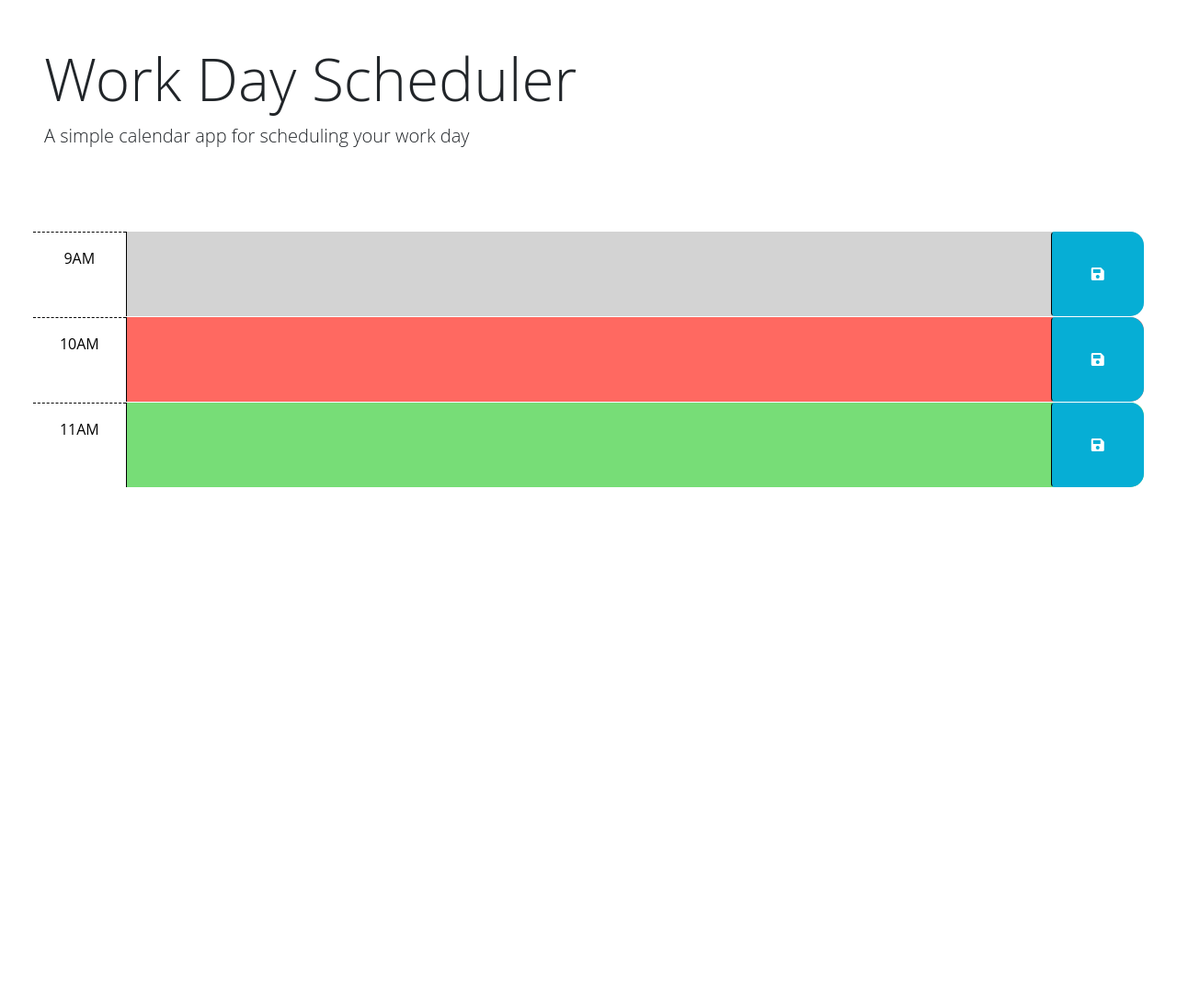
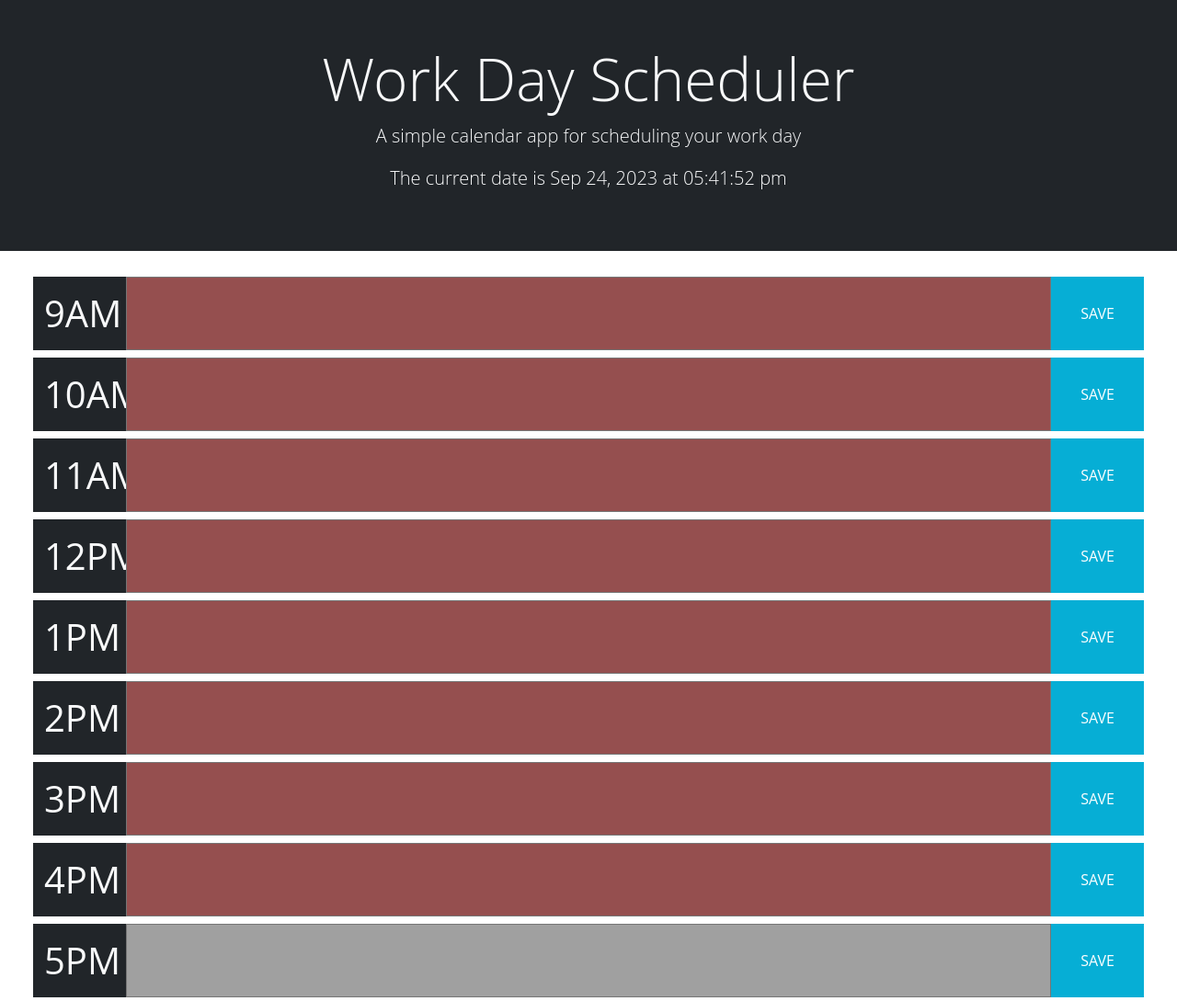
Before and after one commit to andrewross4224/day-organizer, a plain HTML site: page index.html in a window 1280 px wide. Shown: the whole page at 92% size. Before the commit the page ends 800 px from the top, so only its background shows below. Drawn offline with nearby package versions, Linux system fonts and the light colour scheme.

Commit message:
Updated HTML structure for hours, added color coding for hours based on current time, added clock in header for date and time

```diff
--- a/Assets/css/style.css
+++ b/Assets/css/style.css
@@ -1,59 +1,47 @@
+:root {
+  -webkit-border-radius: 0;
+  border-radius: 0;
+  -webkit-box-shadow: none;
+  box-shadow: none;
+}
+
 body {
   font-family: 'Open Sans', sans-serif;
   font-size: 16px;
-}
-
-textarea {
-  background: transparent;
-  border: none;
-  resize: none;
-  color: #000000;
-  border-left: 1px solid black;
-  padding: 10px;
 }
 
 .description {
   white-space: pre-wrap;
 }
 
-.time-block {
-  border-radius: 15px;
-}
-
-.row {
-  border-top: 1px solid white;
-}
-
-.hour {
-  background-color: #ffffff;
-  color: #000000;
-  border-top: 1px dashed #000000;
-}
-
-.past {
-  background-color: #d3d3d3;
-  color: white;
-}
-
-.present {
-  background-color: #ff6961;
-  color: white;
-}
-
-.future {
-  background-color: #77dd77;
-  color: white;
-}
-
 .saveBtn {
-  border-left: 1px solid black;
-  border-top-right-radius: 15px;
-  border-bottom-right-radius: 15px;
   background-color: #06aed5;
   color: white;
+  border-radius: 0px;
 }
 
 .saveBtn i:hover {
   font-size: 20px;
   transition: all 0.3s ease-in-out;
 }
+
+textarea {
+  resize: none;
+  border-radius: 0px;
+}
+
+textarea {
+  border-radius: 0px;
+}
+
+.past {
+  background-color: rgb(149, 79, 79);
+}
+
+.future {
+  background-color: rgb(67, 134, 67);
+}
+
+.present {
+  background-color: rgb(160, 160, 160);
+}
--- a/Assets/js/script.js
+++ b/Assets/js/script.js
@@ -2,18 +2,46 @@
 // the code isn't run until the browser has finished rendering all the elements
 // in the html.
 $(function () {
-  // TODO: Add a listener for click events on the save button. This code should
-  // use the id in the containing time-block as a key to save the user input in
-  // local storage. HINT: What does `this` reference in the click listener
-  // function? How can DOM traversal be used to get the "hour-x" id of the
-  // time-block containing the button that was clicked? How might the id be
-  // useful when saving the description in local storage?
-  //
+  // Saves block data into local storage on button click
+  $(".block").on('click', save);
+  var clicked;
+  var text;
+  function save(event) {
+    if (event.target.tagName.toLowerCase() === 'button') {
+      clicked = $(event.target.parentElement);
+      text = clicked.children('textarea').val();
+      localStorage.setItem(event.target.parentElement.id, text);
+    }
+  }
+  // Code for the clock at the top of the page
+  setInterval(updateTime, 1000)
+  function updateTime() {
+    var date = dayjs().format("[The current date is] MMM DD, YYYY [at] hh:mm:ss a")
+    var currentDate = $("#date")
+    currentDate.text(date)
+  };
   // TODO: Add code to apply the past, present, or future class to each time
   // block by comparing the id to the current hour. HINTS: How can the id
   // attribute of each time-block be used to conditionally add or remove the
   // past, present, and future classes? How can Day.js be used to get the
   // current hour in 24-hour time?
+  setInterval(updateColor, 300000)
+  function updateColor() {
+    var container = $(".container-fluid");
+    var hour = dayjs().format('H')
+
+    container.children().each(function (i) {
+      var test = container.children().eq(i).attr('id');
+      if (hour === test) {
+        container.children().eq(i).children('textarea').addClass('present');
+      } else if (hour > test) {
+        container.children().eq(i).children('textarea').addClass('past');
+      } else {
+        container.children().eq(i).children('textarea').addClass('future');
+      }
+    })
+  }
+  updateColor();
   //
   // TODO: Add code to get any user input that was saved in localStorage and set
   // the values of the corresponding textarea elements. HINT: How can the id
--- a/index.html
+++ b/index.html
@@ -25,10 +25,10 @@
   </head>
 
   <body>
-    <header class="p-5 mb-4">
+    <header class="p-5 mb-4 bg-dark text-light text-center">
       <h1 class="display-3">Work Day Scheduler</h1>
       <p class="lead">A simple calendar app for scheduling your work day</p>
-      <p id="currentDay" class="lead"></p>
+      <p id="date" class="lead"></p>
     </header>
     <div class="container-fluid px-5">
       <!-- Use class for "past", "present", and "future" to apply styles to the
@@ -42,38 +42,62 @@
         -->
 
       <!-- Example of a past time block. The "past" class adds a gray background color. -->
-      <div id="hour-9" class="row time-block past">
-        <div class="col-2 col-md-1 hour text-center py-3">9AM</div>
-        <textarea class="col-8 col-md-10 description" rows="3"> </textarea>
-        <button class="btn saveBtn col-2 col-md-1" aria-label="save">
-          <i class="fas fa-save" aria-hidden="true"></i>
-        </button>
+      <div id="09" class="row block py-1">
+        <H1 class="col-2 col-md-1 text-center text-light bg-dark py-3 m-0">9AM</H1>
+        <textarea class="col-8 col-md-10"></textarea>
+        <button class="btn saveBtn col-2 col-md-1">SAVE</button>
       </div>
 
-      <!-- Example of a present time block. The "present" class adds a red background color. -->
-      <div id="hour-10" class="row time-block present">
-        <div class="col-2 col-md-1 hour text-center py-3">10AM</div>
-        <textarea class="col-8 col-md-10 description" rows="3"> </textarea>
-        <button class="btn saveBtn col-2 col-md-1" aria-label="save">
-          <i class="fas fa-save" aria-hidden="true"></i>
-        </button>
+      <div id="10" class="row block py-1">
+        <H1 class="col-2 col-md-1 text-center text-light bg-dark py-3 m-0">10AM</H1>
+        <textarea class="col-8 col-md-10"></textarea>
+        <button class="btn saveBtn col-2 col-md-1">SAVE</button>
       </div>
 
-      <!-- Example of a future time block. The "future" class adds a green background color. -->
-      <div id="hour-11" class="row time-block future">
-        <div class="col-2 col-md-1 hour text-center py-3">11AM</div>
-        <textarea class="col-8 col-md-10 description" rows="3"> </textarea>
-        <button class="btn saveBtn col-2 col-md-1" aria-label="save">
-          <i class="fas fa-save" aria-hidden="true"></i>
-        </button>
+      <div id="11" class="row block py-1">
+        <H1 class="col-2 col-md-1 text-center text-light bg-dark py-3 m-0">11AM</H1>
+        <textarea class="col-8 col-md-10"></textarea>
+        <button class="btn saveBtn col-2 col-md-1">SAVE</button>
+      </div>
+
+      <div id="12" class="row block py-1">
+        <H1 class="col-2 col-md-1 text-center text-light bg-dark py-3 m-0">12PM</H1>
+        <textarea class="col-8 col-md-10"></textarea>
+        <button class="btn saveBtn col-2 col-md-1">SAVE</button>
+      </div>
+
+      <div id="13" class="row block py-1">
+        <H1 class="col-2 col-md-1 text-center text-light bg-dark py-3 m-0">1PM</H1>
+        <textarea class="col-8 col-md-10"></textarea>
+        <button class="btn saveBtn col-2 col-md-1">SAVE</button>
+      </div>
+
+      <div id="14" class="row block py-1">
+        <H1 class="col-2 col-md-1 text-center text-light bg-dark py-3 m-0">2PM</H1>
+        <textarea class="col-8 col-md-10"></textarea>
+        <button class="btn saveBtn col-2 col-md-1">SAVE</button>
+      </div>
+
+      <div id="15" class="row block py-1">
+        <H1 class="col-2 col-md-1 text-center text-light bg-dark py-3 m-0">3PM</H1>
+        <textarea class="col-8 col-md-10"></textarea>
+        <button class="btn saveBtn col-2 col-md-1">SAVE</button>
+      </div>
+
+      <div id="16" class="row block py-1">
+        <H1 class="col-2 col-md-1 text-center text-light bg-dark py-3 m-0">4PM</H1>
+        <textarea class="col-8 col-md-10"></textarea>
+        <button class="btn saveBtn col-2 col-md-1">SAVE</button>
+      </div>
+
+      <div id="17" class="row block py-1">
+        <H1 class="col-2 col-md-1 text-center text-light bg-dark py-3 m-0">5PM</H1>
+        <textarea class="col-8 col-md-10"></textarea>
+        <button class="btn saveBtn col-2 col-md-1">SAVE</button>
       </div>
     </div>
-
     <script src="https://cdnjs.cloudflare.com/ajax/libs/jquery/3.2.1/jquery.min.js"></script>
-    <script src="https://cdn.jsdelivr.net/npm/dayjs@1.11.3/dayjs.min.js"
-    integrity="sha256-iu/zLUB+QgISXBLCW/mcDi/rnf4m4uEDO0wauy76x7U="
-    crossorigin="anonymous"></script>
-
+    <script src="https://cdn.jsdelivr.net/npm/dayjs@1.11.3/dayjs.min.js" integrity="sha256-iu/zLUB+QgISXBLCW/mcDi/rnf4m4uEDO0wauy76x7U=" crossorigin="anonymous"></script>
     <script src="./assets/js/script.js"></script>
   </body>
 </html>
```
